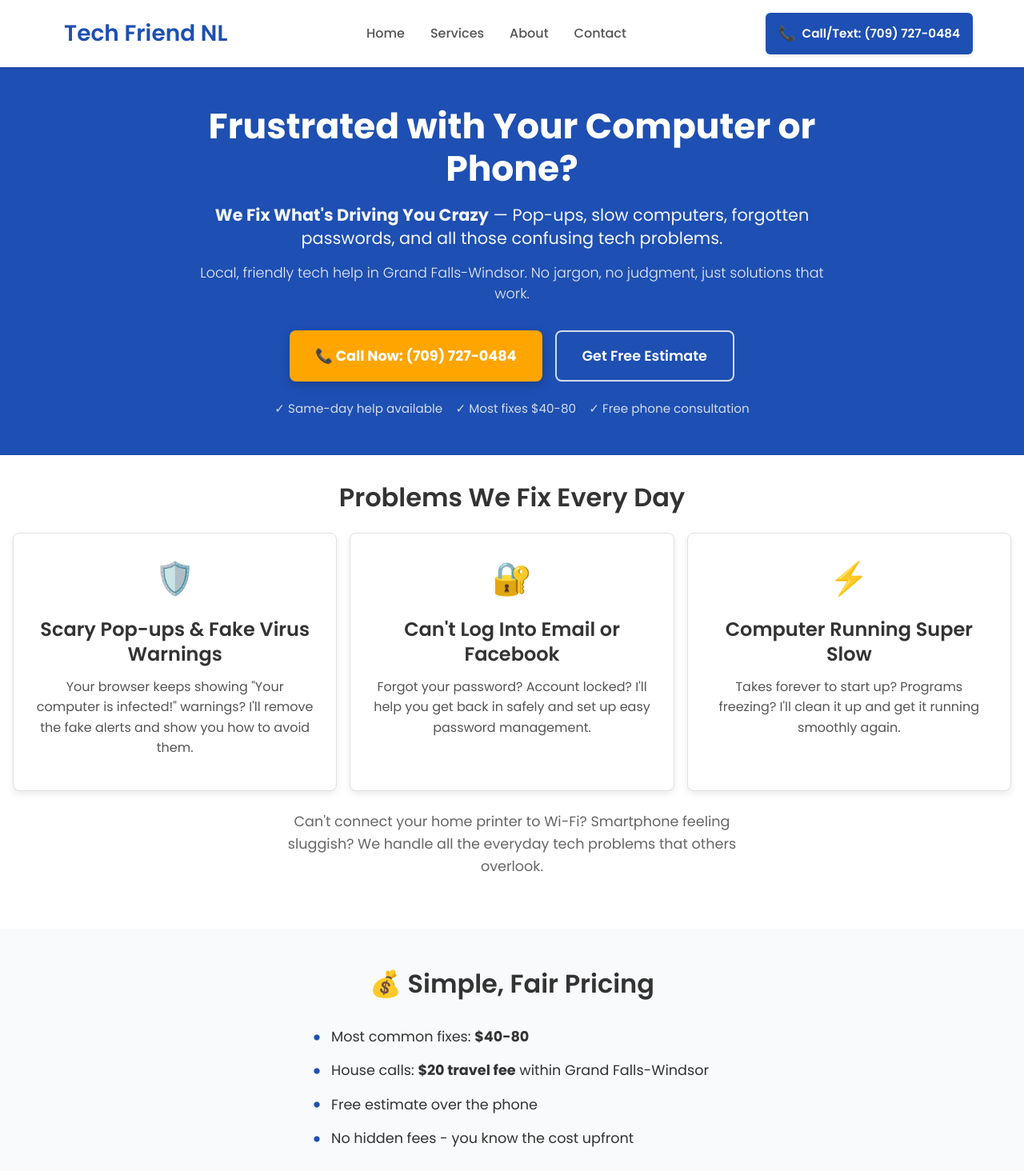
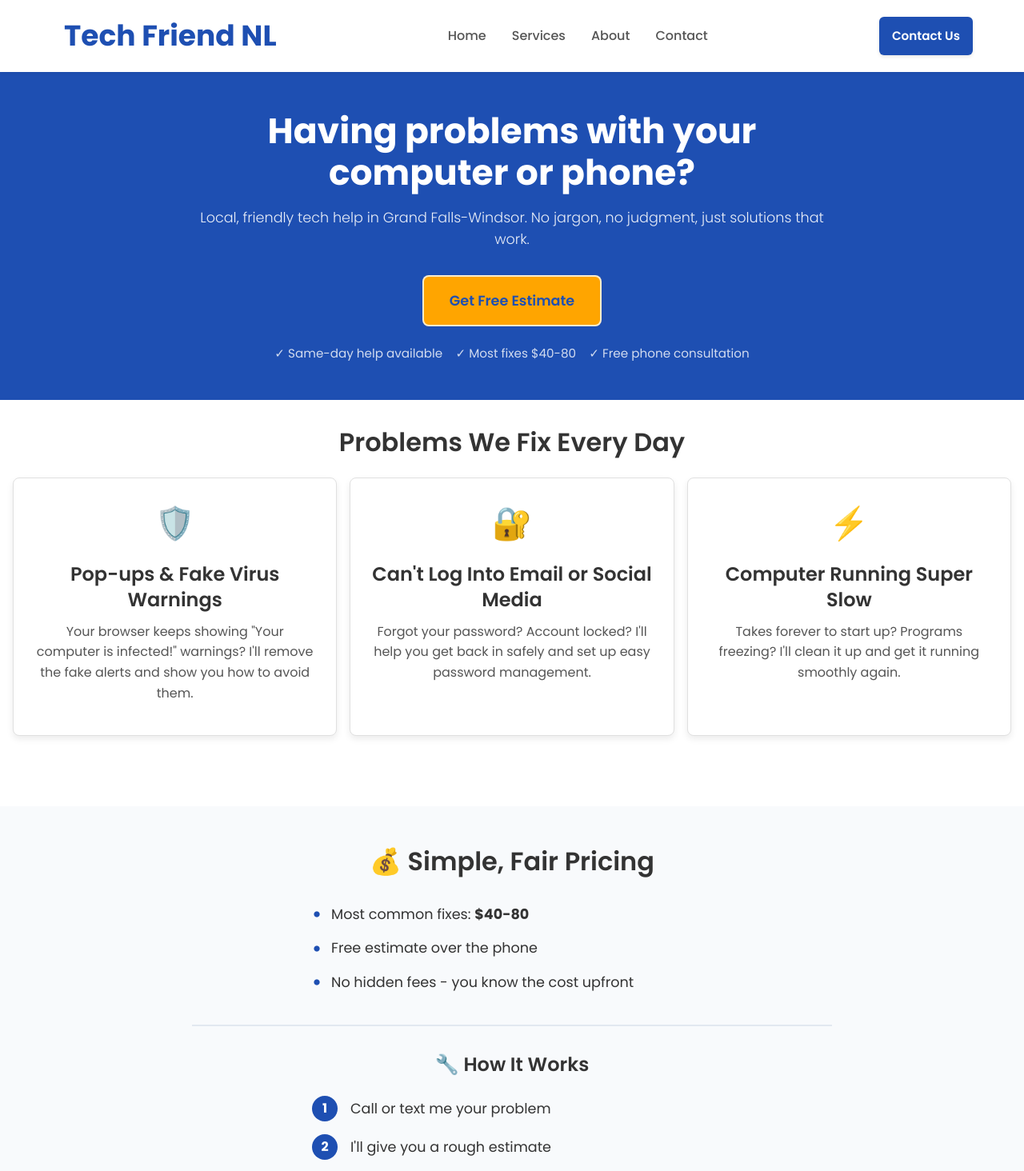
Before and after one commit to defford/TechFriendNL, a React (Vite) app: page / in a window 1280 px wide. Shown: the top 1464 px of the page at 80% size. Built offline with nearby package versions, Linux system fonts and the light colour scheme.

Commit message:
Changed some copy around the home and contact pages

```diff
--- a/src/components/Hero.css
+++ b/src/components/Hero.css
@@ -73,15 +73,16 @@
 }
 
 .hero-cta-button.secondary {
-  background-color: transparent;
-  color: var(--background-color);
+  background-color: var(--accent-orange);
+  color: var(--primary-color);
   border: 2px solid rgba(255, 255, 255, 0.8);
 }
 
 .hero-cta-button.secondary:hover {
-  background-color: rgba(255, 255, 255, 0.1);
+  background-color: #e69500;
   border-color: var(--background-color);
   transform: translateY(-1px);
+  text-decoration: none;
 }
 
 .hero-trust-signal {
--- a/src/components/Hero.jsx
+++ b/src/components/Hero.jsx
@@ -6,18 +6,11 @@ function Hero() {
   return (
     <section className="hero-section">
       <div className="hero-content">
-        <h1>Frustrated with Your Computer or Phone?</h1>
-        <p className="hero-subtitle">
-          <strong>We Fix What's Driving You Crazy</strong> — Pop-ups, slow computers,
-          forgotten passwords, and all those confusing tech problems.
-        </p>
+        <h1>Having problems with your computer or phone?</h1>
         <p className="hero-description">
           Local, friendly tech help in Grand Falls-Windsor. No jargon, no judgment, just solutions that work.
         </p>
         <div className="hero-cta-container">
-          <a href="tel:+17097270484" className="hero-cta-button primary">
-            📞 Call Now: (709) 727-0484
-          </a>
           <Link to="/contact" className="hero-cta-button secondary">
             Get Free Estimate
           </Link>
--- a/src/components/Navbar.css
+++ b/src/components/Navbar.css
@@ -21,8 +21,8 @@
 }
 
 .navbar-brand .brand-text {
-  font-size: 1.75rem; /* Slightly larger */
-  font-weight: 600; /* Using Poppins bold */
+  font-size: 2.25rem; /* Slightly larger */
+  font-weight: 900; /* Using Poppins bold */
   color: var(--primary-color);
   text-decoration: none;
 }
--- a/src/components/Navbar.jsx
+++ b/src/components/Navbar.jsx
@@ -32,8 +32,7 @@ function Navbar() {
         </div>
         <div className="navbar-phone">
           <a href="tel:+17097270484" className="phone-button" onClick={() => setIsMobileMenuOpen(false)}>
-            <span className="phone-icon">📞</span>
-            <span className="phone-text">Call/Text: (709) 727-0484</span>
+            <span className="phone-text">Contact Us</span>
           </a>
         </div>
       </div>
--- a/src/pages/Contact.css
+++ b/src/pages/Contact.css
@@ -29,6 +29,7 @@
   flex-wrap: wrap; /* Allow wrapping on smaller screens */
   gap: var(--space-xl);
   align-items: flex-start; /* Align items to the top */
+
 }
 
 .contact-details,
@@ -72,6 +73,14 @@
   text-decoration: underline;
 }
 
+.contact-method {
+  border-radius: 8px;
+  padding: var(--space-lg);
+  background-color: var(--background-color);
+  box-shadow: 0 1px 3px rgba(0, 0, 0, 0.25);
+  margin-bottom: var(--space-md);
+}
+
 /* Responsive adjustments */
 @media (max-width: 768px) {
   .contact-header p {
--- a/src/pages/Contact.jsx
+++ b/src/pages/Contact.jsx
@@ -7,14 +7,16 @@ function Contact() {
     <div className="contact-page container">
       <header className="contact-header">
         <h1>Get Help Today</h1>
+        <br></br>
         <p>
           Having tech troubles? Don't struggle alone! Whether you need immediate help over the phone
           or want to schedule an in-person visit, we're here to make your tech problems disappear.
         </p>
         <div className="contact-highlight">
-          <p><strong>📞 Call now for immediate help: (709) 727-0484</strong></p>
           <p>Most problems can be diagnosed and often solved right over the phone!</p>
+          <br></br>
         </div>
+
       </header>
 
       <div className="contact-content">
--- a/src/pages/Home.jsx
+++ b/src/pages/Home.jsx
@@ -8,12 +8,12 @@ function Home() {
   // Updated with ultra-specific problem examples that people recognize
   const servicesPreview = [
     {
-      title: 'Scary Pop-ups & Fake Virus Warnings',
+      title: 'Pop-ups & Fake Virus Warnings',
       description: 'Your browser keeps showing "Your computer is infected!" warnings? I\'ll remove the fake alerts and show you how to avoid them.',
       icon: '🛡️'
     },
     {
-      title: 'Can\'t Log Into Email or Facebook',
+      title: 'Can\'t Log Into Email or Social Media',
       description: 'Forgot your password? Account locked? I\'ll help you get back in safely and set up easy password management.',
       icon: '🔐'
     },
@@ -67,10 +67,6 @@ function Home() {
             />
           ))}
         </div>
-        <p className="services-note">
-          Can't connect your home printer to Wi-Fi? Smartphone feeling sluggish?
-          We handle all the everyday tech problems that others overlook.
-        </p>
       </section>
 
       {/* New Pricing Transparency Section */}
@@ -82,10 +78,7 @@ function Home() {
               <div className="pricing-bullet">•</div>
               <div>Most common fixes: <strong>$40-80</strong></div>
             </div>
-            <div className="pricing-item">
-              <div className="pricing-bullet">•</div>
-              <div>House calls: <strong>$20 travel fee</strong> within Grand Falls-Windsor</div>
-            </div>
+
             <div className="pricing-item">
               <div className="pricing-bullet">•</div>
               <div>Free estimate over the phone</div>
```
